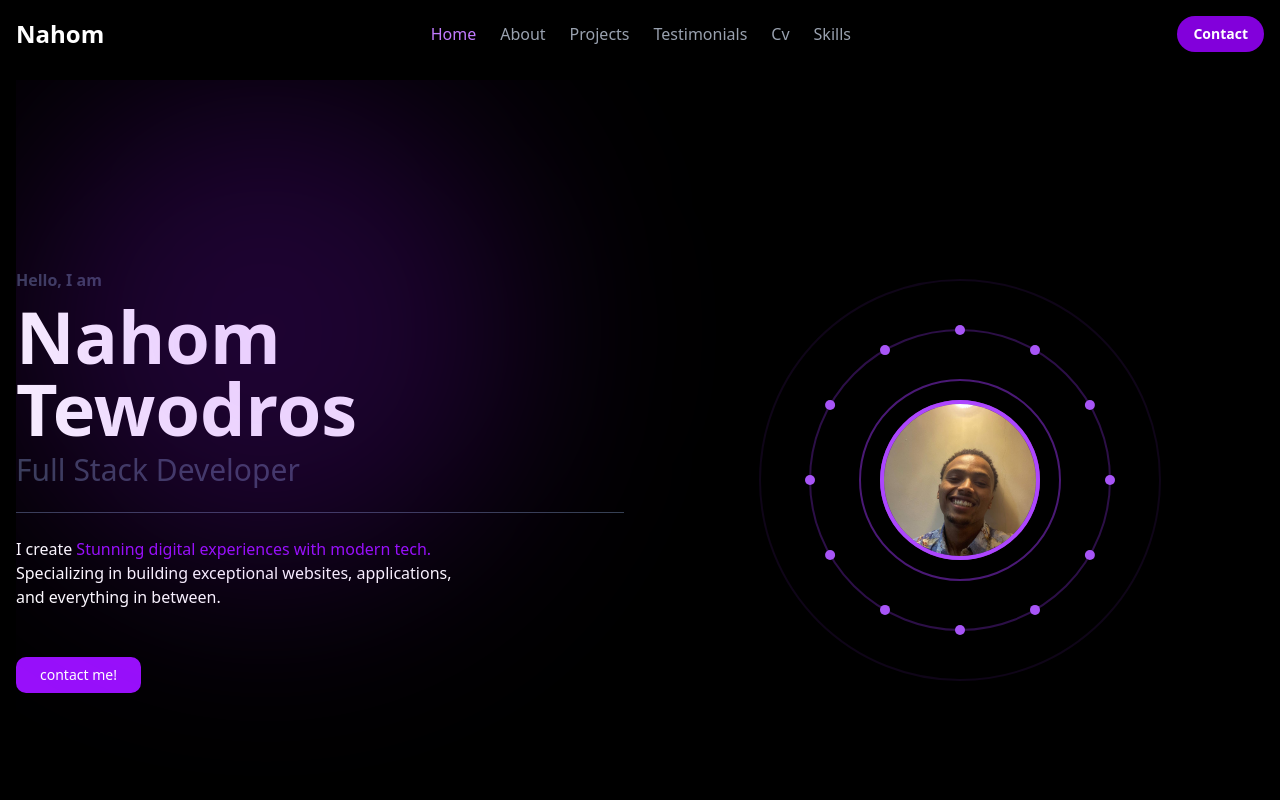
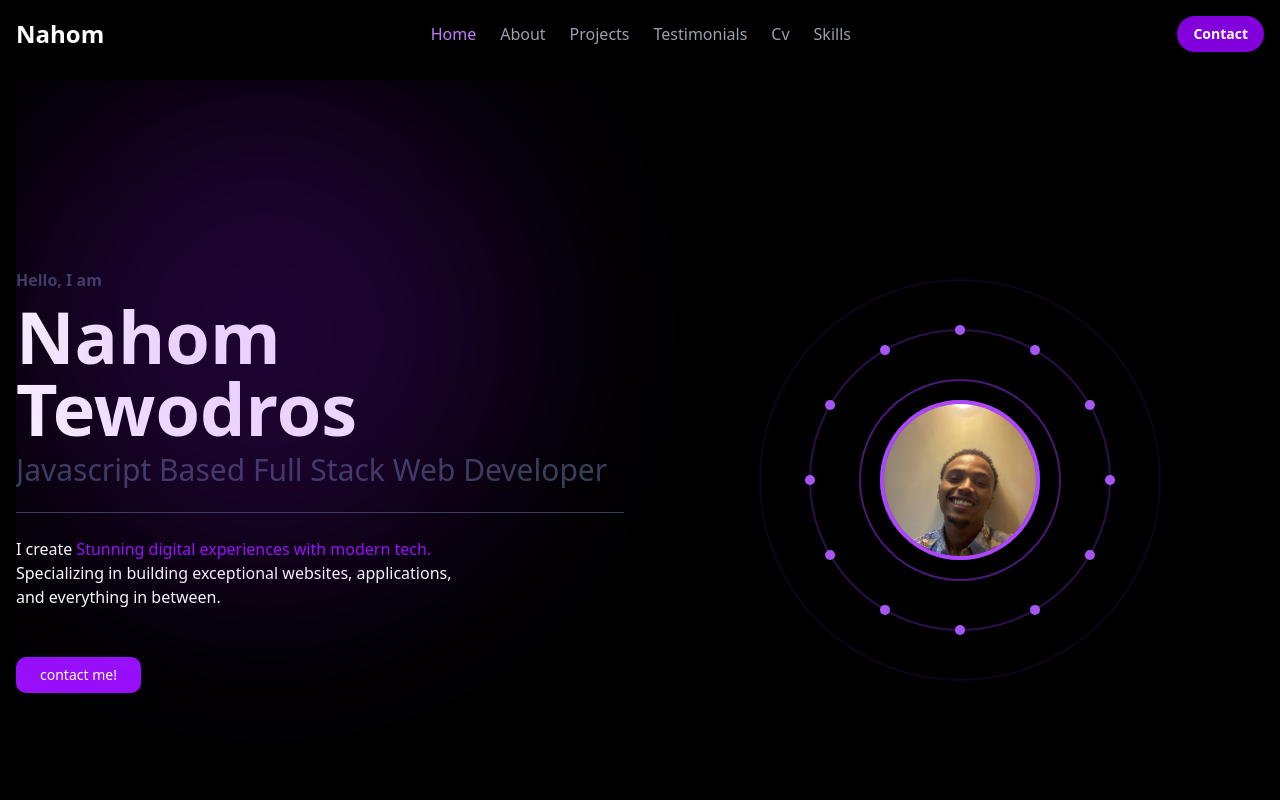
Before and after one commit to Nahomtewodros101/Nahom, a Next.js app: page / in a window 1280 px wide. Shown: the top 800 px of the page. Built offline with nearby package versions, Linux system fonts and the light colour scheme.

Commit message:
updated my cv for clients

```diff
--- a/app/page.tsx
+++ b/app/page.tsx
@@ -250,7 +250,7 @@ const Hero = ({ ref }: HeroProps) => {
               animate={{ opacity: 1 }}
               transition={{ delay: 0.6 }}
             >
-              Full Stack Developer
+             Javascript Based Full Stack Web Developer
             </motion.h2>
           </div>
           <hr className="border-gray-700" />
```
